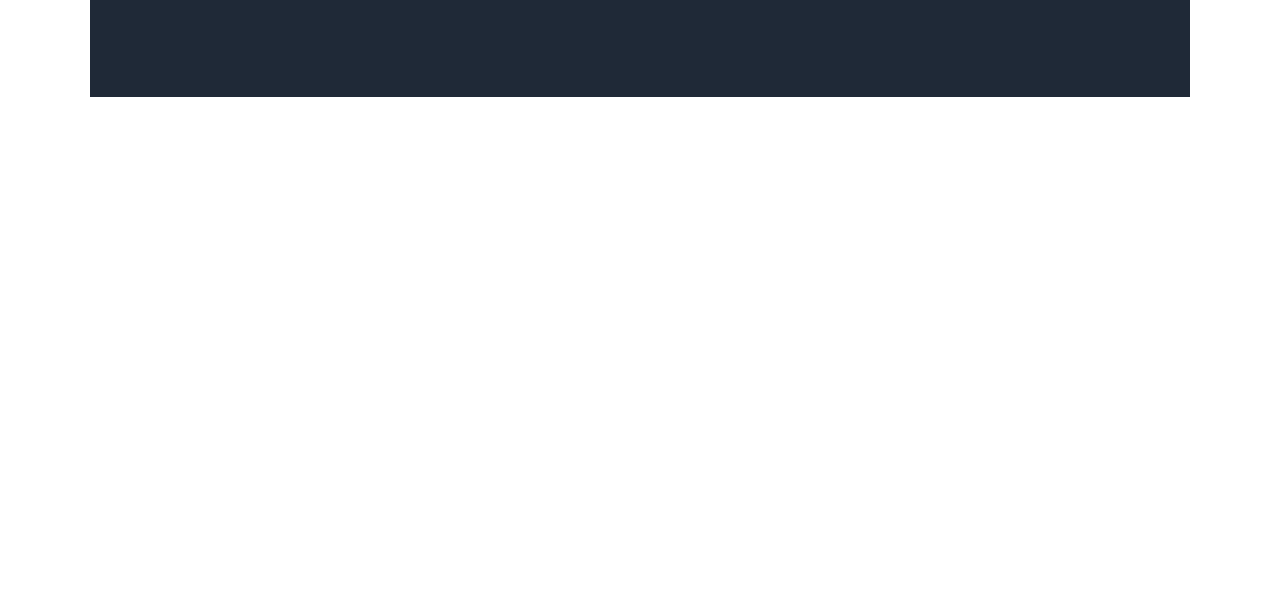
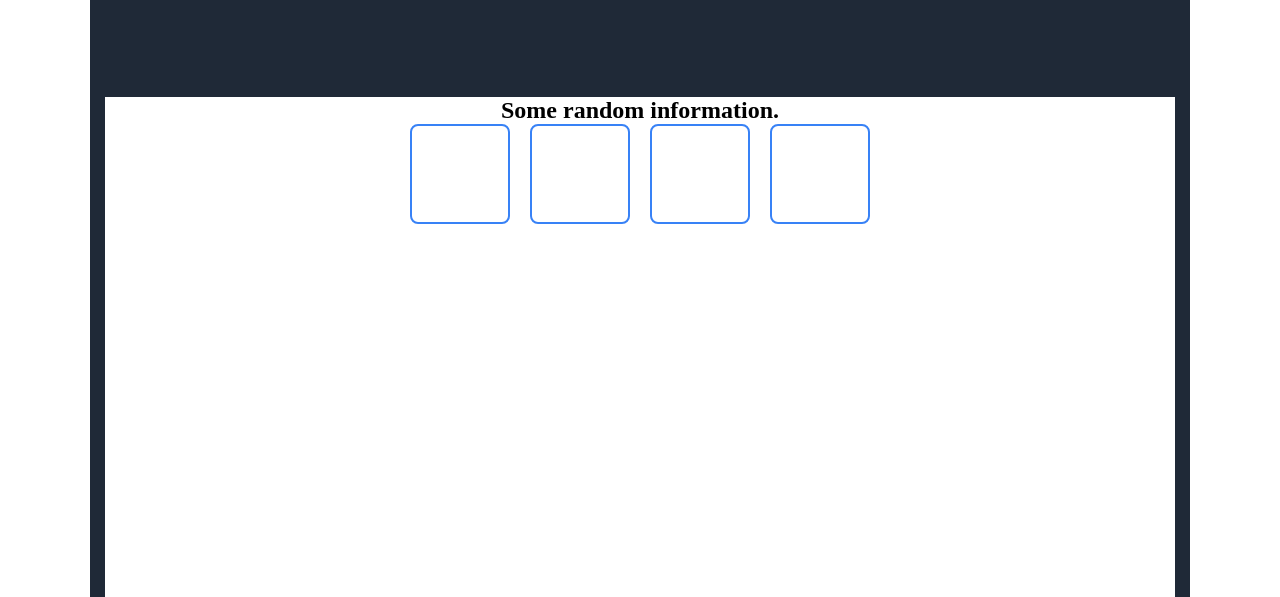
Before and after one commit to kpapae/landing-page-odin, a plain HTML site: page index.html in a window 1280 px wide. Shown: the part 345-942 px from the top of the page. Before the commit the page ends 800 px from the top, so only its background shows below. Drawn offline with Linux system fonts and the light colour scheme.

Commit message:
landing page

```diff
--- a/index.html
+++ b/index.html
@@ -38,5 +38,20 @@
         </div>
     </section>
     </div>
+<div class="container">
+    <section class="random-info">
+        <h2>Some random information.</h2>
+        <ul>
+            <li></li>
+            <li></li>
+            <li></li>
+            <li></li>
+        </ul>
+
+
+    </section>
+
+
+</div>
 </body>
 </html>
--- a/style.css
+++ b/style.css
@@ -27,6 +27,7 @@ a {
 .navbar ul {
     display: flex;
     list-style-type: none;
+    gap: 10px;
 }
 
 .navbar li a {
@@ -90,3 +91,33 @@ a {
     height: 100%;
     object-fit: cover;
 }
+
+.random-info {
+    max-width: 1100px;
+    margin: 0 auto;
+    padding: 0 15px;
+    background-color: white;
+    height: 500px;
+    display: flex;
+    flex-direction: column;
+    margin-top: 50p;
+}
+
+.random-info h2 {
+    align-self: center;
+}
+
+.random-info ul {
+    display: flex;
+    justify-content: space-around;
+    align-self: center;
+    list-style: none;
+    gap: 20px;
+}
+.random-info li {
+    height: 100px;
+    width: 100px;
+    border: #3882F6 2px solid;
+    border-radius: 8px;
+
+}
```
